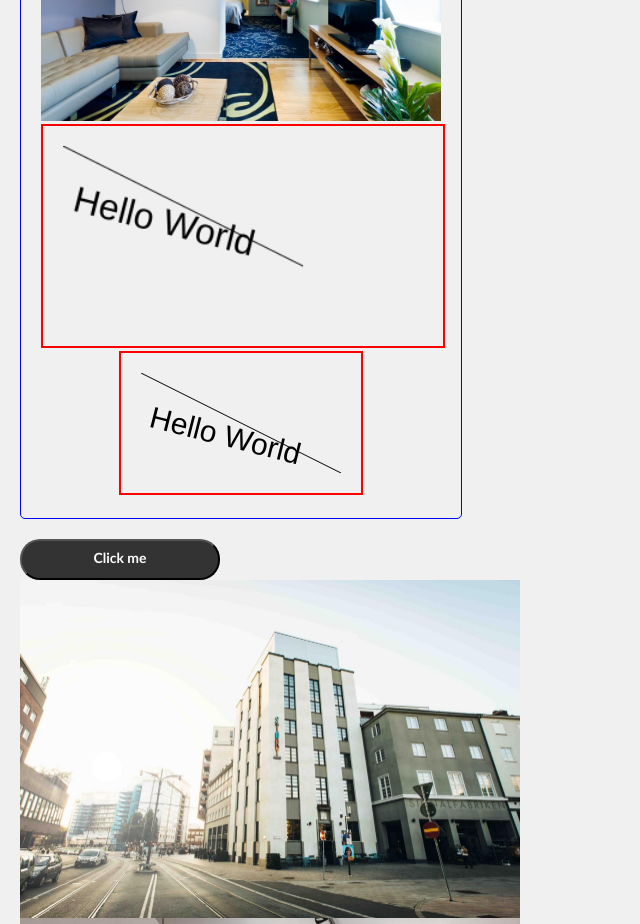
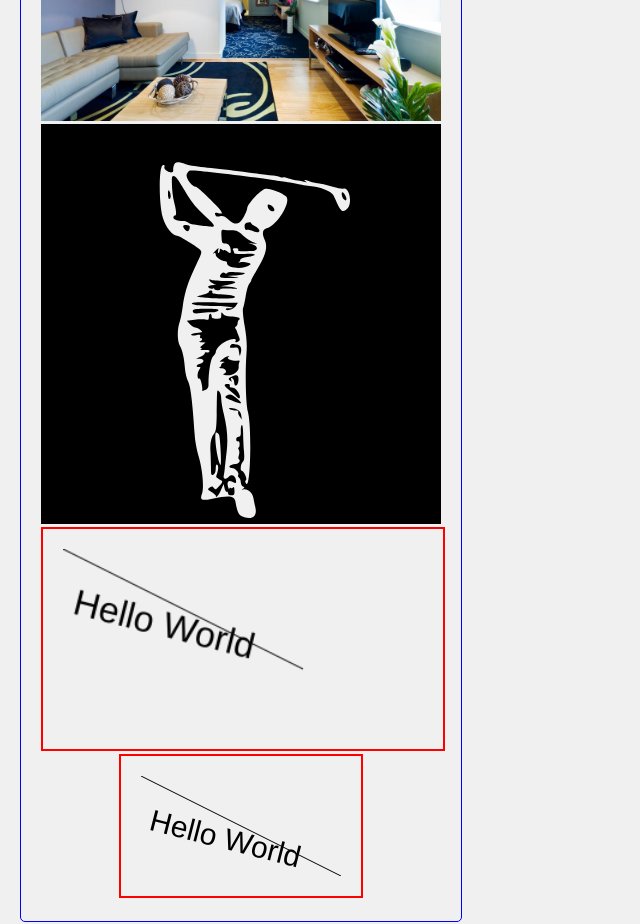
Before and after one commit to happo/happo-cypress, a Next.js app: page / in a window 1280 px wide. Shown: the part 980-1904 px from the top of the page, without its empty margins (0-640 px from the left). Built offline with nearby package versions, Linux system fonts and the light colour scheme.

Commit message:
Add svg example via next/image
This image will currently not work with Happo. I'm working on a fix for
that in happo-e2e at the moment.

```diff
--- a/pages/index.js
+++ b/pages/index.js
@@ -2,6 +2,7 @@ import React, { useEffect, useRef } from 'react';
 import NextImage from 'next/image';
 
 import hotelImage from '../public/hotel.jpg';
+import svgImage from '../public/golf-logo.svg';
 
 function CanvasImage({ responsive }) {
   const ref = useRef();
@@ -123,6 +124,7 @@ export default function IndexPage() {
         />
         <img src="/hotel.jpg" />
         <NextImage src={hotelImage} />
+        <NextImage src={svgImage} />
         <CanvasImage responsive />
         <div className="responsive-canvas-wrapper" style={{ width: 400 }}>
           <CanvasImage />
```
Also changed, not shown: public/golf-logo.svg (added).
